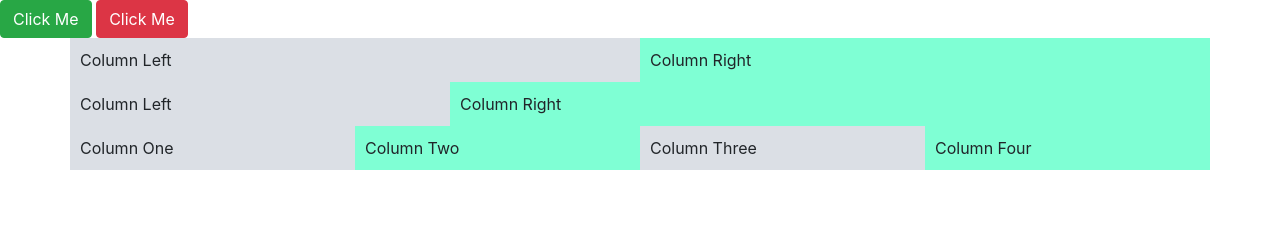
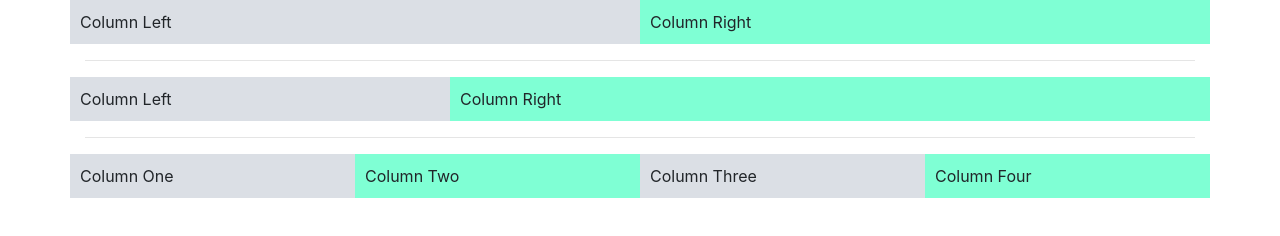
Before and after one commit to haganvrazel/JavaScript_Sessions, a plain HTML site: page new_index.html in a window 1280 px wide. Drawn offline with nearby package versions, Linux system fonts and the light colour scheme.

Commit message:
removed the buttons

```diff
--- a/new_index.html
+++ b/new_index.html
@@ -17,19 +17,17 @@
     </style>
 </head>
 <body>
-
-    <button class="btn btn-success">Click Me</button>
-    <button class="btn btn-danger">Click Me</button>
-
     <div class="container">
         <div class="row">
             <div class="col-6 style_one">Column Left</div>
             <div class="col-6 style_two">Column Right</div>
         </div>
+        <hr>
         <div class="row">
             <div class="col-4 style_one"> Column Left</div>
             <div class="col-8 style_two">Column Right</div>
         </div>
+        <hr>
         <div class="row">
             <div class="col-3 style_one">Column One</div>
             <div class="col-3 style_two">Column Two</div>
```
